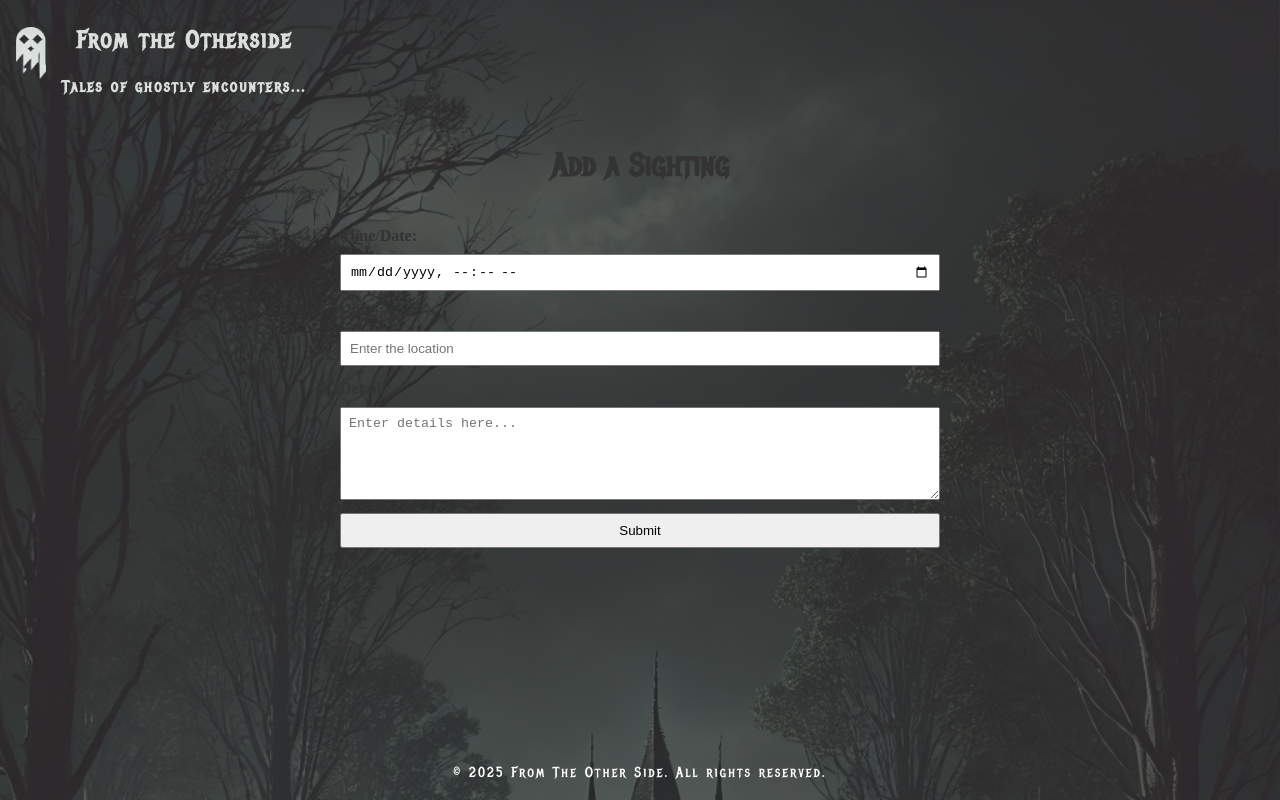
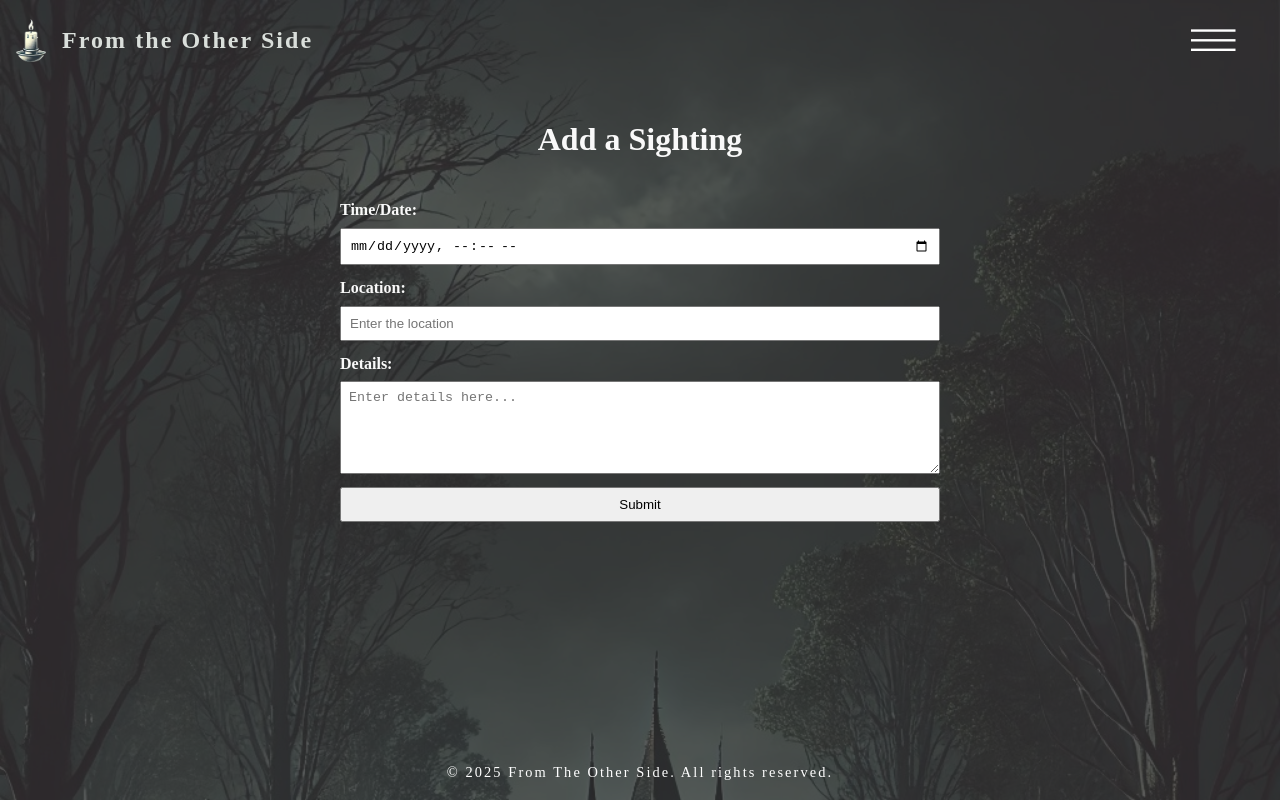
Before and after one commit to DoubleNemesis/fromTheOtherSide, a website: page public/upload-sighting.html in a window 1280 px wide. Drawn offline with Linux system fonts and the light colour scheme; no server answers.

Commit message:
More CSS tweaks

```diff
--- a/public/index.css
+++ b/public/index.css
@@ -1,3 +1,8 @@
+/*
+2. font overall
+3. tidy the css
+*/
+
 body {
     display: flex;
     flex-direction: column;
@@ -8,7 +13,7 @@ body {
     background-color: #f9f9f9;
     background-color: #333;
     ;
-    color: #333;
+    color: #f9f9f9;
     height: 100vh;
     gap: 2em;
     position: relative;
@@ -40,7 +45,7 @@ h1 {
 h2 {
     margin: 0;
     /* margin-top: -10px; */
-    font-size: 1em;
+    font-size: 2em;
     /* color: crimson; */
 }
 
@@ -74,6 +79,9 @@ h2,
 h3,
 footer p {
     font-family: "Metal Mania", serif;
+    font-family: "Poppins", serif;
+    font-family: "Barlow Condensed", serif;
+    font-family: "Frijole", serif;
 }
 
 h1, .sub-heading,h2, footer p {
@@ -81,7 +89,7 @@ h1, .sub-heading,h2, footer p {
 }
 
 nav a {
-    color: #333;
+    color: #fff;
     text-decoration: none;
     margin: 0 .2rem;
     letter-spacing: 1.2px;
@@ -121,6 +129,8 @@ main {
 .hero-title {
     font-size: 2.3em;
     text-align: center;
+    font-weight: 200;
+    max-width: 500px;
 }
 
 
@@ -145,6 +155,9 @@ nav.show {
 }
 
 header nav {
+    position: absolute;
+    top: 70px;
+    right: 0;
     display: flex;
     flex-direction: column;
     align-items: flex-end;
@@ -153,6 +166,7 @@ header nav {
     max-height: 0;
     overflow: hidden;
     transition: max-height 0.3s ease-in-out;
+    background-color: #333;
 }
 
 .current::before {
@@ -180,6 +194,7 @@ header nav {
 .product-card h3 {
     margin: 1rem;
     font-size: 1.2rem;
+    color: #333;
 }
 
 .product-card p {
@@ -244,11 +259,13 @@ textarea,
 .menu-btn {
     border: none;
     background-color: transparent;
-    font-size: 2em;
+    font-size: 3em;
     transform: rotate(90deg);
     color: white;
     min-width: unset;
     margin: 0 1em 0 auto;
+    font-family: 'Frijole', serif;
+    padding: 0;
 }
 
 .menu-btn:hover {
--- a/public/upload-sighting.html
+++ b/public/upload-sighting.html
@@ -15,15 +15,16 @@
 <body>
     <header>
         <div class="site-header">
-            <img src="./images/ghost2logo.png" alt="ghost">
+            <img src="./images/candle-logo.png" alt="ghost">
             <div>
-            <h1>From the Otherside</h1>
-            <h2>Tales of ghostly encounters...</h2>
+            <h1>From the Other Side</h1>
+            <!-- <p class="sub-heading">Tales of strange encounters...</p> -->
             </div>
+            <button id="menu-toggle-btn" class="menu-btn">|||</button>
         </div>
         <nav aria-label="Main navigation">
             <a href="/">Home</a>
-            <a href="/sightings.html" class="current">Sightings</a>
+            <a href="/sightings.html">Sightings</a>
             <a href="/upload-sighting.html" class="current">Add a Sighting</a>
         </nav>
     </header>
```
Also changed, not shown: public/index.html (+3 -2 lines), public/sightings.html (+3 -2 lines), 3 other files.
